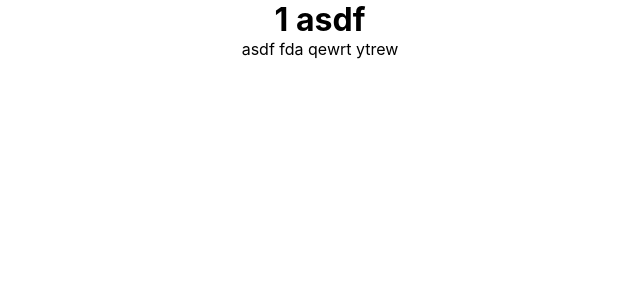
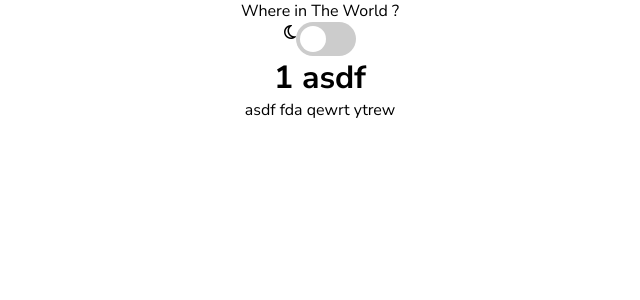
Before and after one commit to RibeiroPorto/countries-api-fem, a React (Create React App) app: page /countries/1 in a window 1280 px wide. Shown: the top 300 px of the page, without its empty margins (320-960 px from the left). Built offline with nearby package versions, Linux system fonts and the light colour scheme.

Commit message:
adicionada parte superior do site

```diff
--- a/public/index.html
+++ b/public/index.html
@@ -23,6 +23,7 @@
       work correctly both with client-side routing and a non-root public URL.
       Learn how to configure a non-root public URL by running `npm run build`.
     -->
+    <link rel="stylesheet" href="https://cdnjs.cloudflare.com/ajax/libs/font-awesome/6.5.1/css/all.min.css" integrity="sha512-DTOQO9RWCH3ppGqcWaEA1BIZOC6xxalwEsw9c2QQeAIftl+Vegovlnee1c9QX4TctnWMn13TZye+giMm8e2LwA==" crossorigin="anonymous" referrerpolicy="no-referrer" />
     <title>React App</title>
   </head>
   <body>
--- a/src/App.js
+++ b/src/App.js
@@ -1,10 +1,12 @@
 
 import './App.css';
 import Rotas from './pages/routes';
+import TopSection from './components/topComp';
 
 function App() {
   return (
     <div className="App">
+      <TopSection></TopSection>
      <Rotas></Rotas>
 
     </div>
--- a/src/components/cards.css
+++ b/src/components/cards.css
@@ -1,11 +1,42 @@
 .card img {
     width: 280px;
     height: 180px;
+    box-shadow: 0px 5px 10px rgba(0, 0, 0, 0.05);
 
 }
 
 .card {
-    background-color: aqua;
-
+    background-color: white;
+    margin: 40px;
+    box-shadow: 0px 0px 10px rgba(0, 0, 0, 0.1);
+    max-width: 280px;
 
 }
+
+.card>div {
+    text-align: left;
+    padding: 20px;
+
+}
+
+.card>div>p:not(.name) {
+    font-size: 0.8em;
+    margin-bottom: 5px;
+}
+
+.card>div>p>span {
+    font-weight: bold;
+
+}
+
+.name {
+    font-weight: bold;
+    margin-bottom: 15px;
+    font-size: 1.5em;
+}
+
+.population {}
+
+.region {}
+
+.captal {}
--- a/src/components/cards.js
+++ b/src/components/cards.js
@@ -8,9 +8,9 @@ function Card({ flag, flagAlt, name, population, region, captal }) {
             <img src={flag} alt={flagAlt}></img>
             <div>
                 <p className='name'> {name}</p>
-                <p className='population'> <span>Population : </span>{population}</p>
+                <p className='population'> <span>Population : </span><number>{population}</number></p>
                 <p className='region'> <span>Region : </span>{region}</p>
-                <p className='capital'> <span>capital : </span>{captal}</p>
+                <p className='captal'> <span>capital : </span>{captal}</p>
 
 
             </div>
--- a/src/components/cardsPainel.css
+++ b/src/components/cardsPainel.css
@@ -1,12 +1,13 @@
 .cardsContainer{
-    background-color: red;
     width: 100%;
 
     display: flex;
     flex-direction: column;
+    background-color:  rgb(250, 250, 250);
 
 
 }
 .cardsContainer>div:last-child{
-    padding: 0 50px;
+    display: flex;
+    flex-wrap: wrap;
 }
--- a/src/components/cardsPainel.js
+++ b/src/components/cardsPainel.js
@@ -37,6 +37,8 @@ function CardsPanel() {
                         Object.values(data).map((element, index) => {
                             let name = element.name.common
                             let population = element.population
+                            let formatForPopulation = new Intl.NumberFormat('de-DE')
+                            let formatedPopulation = formatForPopulation.format(population)
                             let region = element.region
                             let captal = element.capital
                             let flag = element.flags
@@ -47,7 +49,7 @@ function CardsPanel() {
                                     flag={flag.png}
                                     flagAlt={flag.alt}
                                     name={name}
-                                    population={population}
+                                    population={formatedPopulation}
                                     region={region}
                                     captal={captal}
                                 >
--- a/src/components/searchBar.css
+++ b/src/components/searchBar.css
@@ -1,5 +1,4 @@
 div.search{
-    background-color: rebeccapurple;
     width: 100%;
     display: flex;
     justify-content: space-between;
@@ -9,9 +8,35 @@ div.search{
 
 .search .searchbar{
     width: 400px;
-    height: 35px;
+    height: 40px;
     border-radius: 4px;
     border: none;
+    box-shadow: 0px 0px 10px rgba(0,0,0,0.1);
+    padding: 0 0 0 50px ;
+
+
+
+}
+.search .input-container{
+    position: relative;
+}
+.search .input-container::before{
+    content: "";
+    background-image: url('./media/magnifying-glass-svgrepo-com.svg');
+    background-position: center;
+    background-repeat: no-repeat;
+    background-size: cover;
+    position: absolute;
+    display:inline-block;
+    width: 25px;
+    height: 24px;
+    top:50%;
+    transform: translateY(-50%);
+    left: 12px;
+    opacity: 30%;
+
+
+
 }
 .search .searchbar:hover{
     border: none;
@@ -21,3 +46,18 @@ div.search{
     border:none;
     box-shadow: none;
 }
+
+.search .region-filter{
+    width: 170px;
+    height: 40px;
+    border: none;
+
+    box-shadow: 0px 0px 10px rgba(0,0,0,0.1);
+    padding: 0 0 0 20px ;
+    border-radius: 0;
+}
+.search .region-filter::after{
+    border-radius: 0;
+    background-color: red;
+    overflow: ;
+}
--- a/src/components/serachBar.js
+++ b/src/components/serachBar.js
@@ -3,8 +3,9 @@ import "./searchBar.css"
 function SearchBar() {
 
     return <div className="search">
-        <input className="searchbar"></input>
+        <div className='input-container'> <input className="searchbar" placeholder="Search for a Country..."></input></div>
         <select className="region-filter">
+
             <option>Filter by Region</option>
             <option>Africa</option>
             <option>America</option>
--- /dev/null
+++ b/src/components/topComp.js
@@ -0,0 +1,16 @@
+import './topComponent.css'
+
+
+function TopSection() {
+
+    return (<div>
+        <p>Where in The World ?</p>
+        <i class="far fa-moon"></i>
+        <label class="switch">
+            <input type="checkbox"></input>
+
+                <span class="slider round"></span>
+        </label>
+    </div>)
+}
+export default TopSection
--- /dev/null
+++ b/src/components/topComponent.css
@@ -0,0 +1,62 @@
+/* The switch - the box around the slider */
+.switch {
+    position: relative;
+    display: inline-block;
+    width: 60px;
+    height: 34px;
+  }
+
+  /* Hide default HTML checkbox */
+  .switch input {
+    opacity: 0;
+    width: 0;
+    height: 0;
+  }
+
+  /* The slider */
+  .slider {
+    position: absolute;
+    cursor: pointer;
+    top: 0;
+    left: 0;
+    right: 0;
+    bottom: 0;
+    background-color: #ccc;
+    -webkit-transition: .4s;
+    transition: .4s;
+  }
+
+  .slider:before {
+    position: absolute;
+    content: "";
+    height: 26px;
+    width: 26px;
+    left: 4px;
+    bottom: 4px;
+    background-color: white;
+    -webkit-transition: .4s;
+    transition: .4s;
+  }
+
+  input:checked + .slider {
+    background-color: #2196F3;
+  }
+
+  input:focus + .slider {
+    box-shadow: 0 0 1px #2196F3;
+  }
+
+  input:checked + .slider:before {
+    -webkit-transform: translateX(26px);
+    -ms-transform: translateX(26px);
+    transform: translateX(26px);
+  }
+
+  /* Rounded sliders */
+  .slider.round {
+    border-radius: 34px;
+  }
+
+  .slider.round:before {
+    border-radius: 50%;
+  }
--- a/src/index.css
+++ b/src/index.css
@@ -1,11 +1,11 @@
+@import url('https://fonts.googleapis.com/css2?family=Nunito+Sans:ital,opsz,wght@0,6..12,200..1000;1,6..12,200..1000&family=Open+Sans:wght@400;700&display=swap');
+
 body {
   margin: 0;
-  font-family: -apple-system, BlinkMacSystemFont, 'Segoe UI', 'Roboto', 'Oxygen',
-    'Ubuntu', 'Cantarell', 'Fira Sans', 'Droid Sans', 'Helvetica Neue',
-    sans-serif;
-  -webkit-font-smoothing: antialiased;
-  -moz-osx-font-smoothing: grayscale;
+
+  font-family: "Nunito Sans", sans-serif;
 }
+
 *{
   margin: 0;
   padding: 0;
--- a/src/index.js
+++ b/src/index.js
@@ -7,6 +7,7 @@ import reportWebVitals from './reportWebVitals';
 const root = ReactDOM.createRoot(document.getElementById('root'));
 root.render(
   <React.StrictMode>
+
     <App />
   </React.StrictMode>
 );
```
Also changed, not shown: src/components/media/magnifying-glass-svgrepo-com.svg (added).
